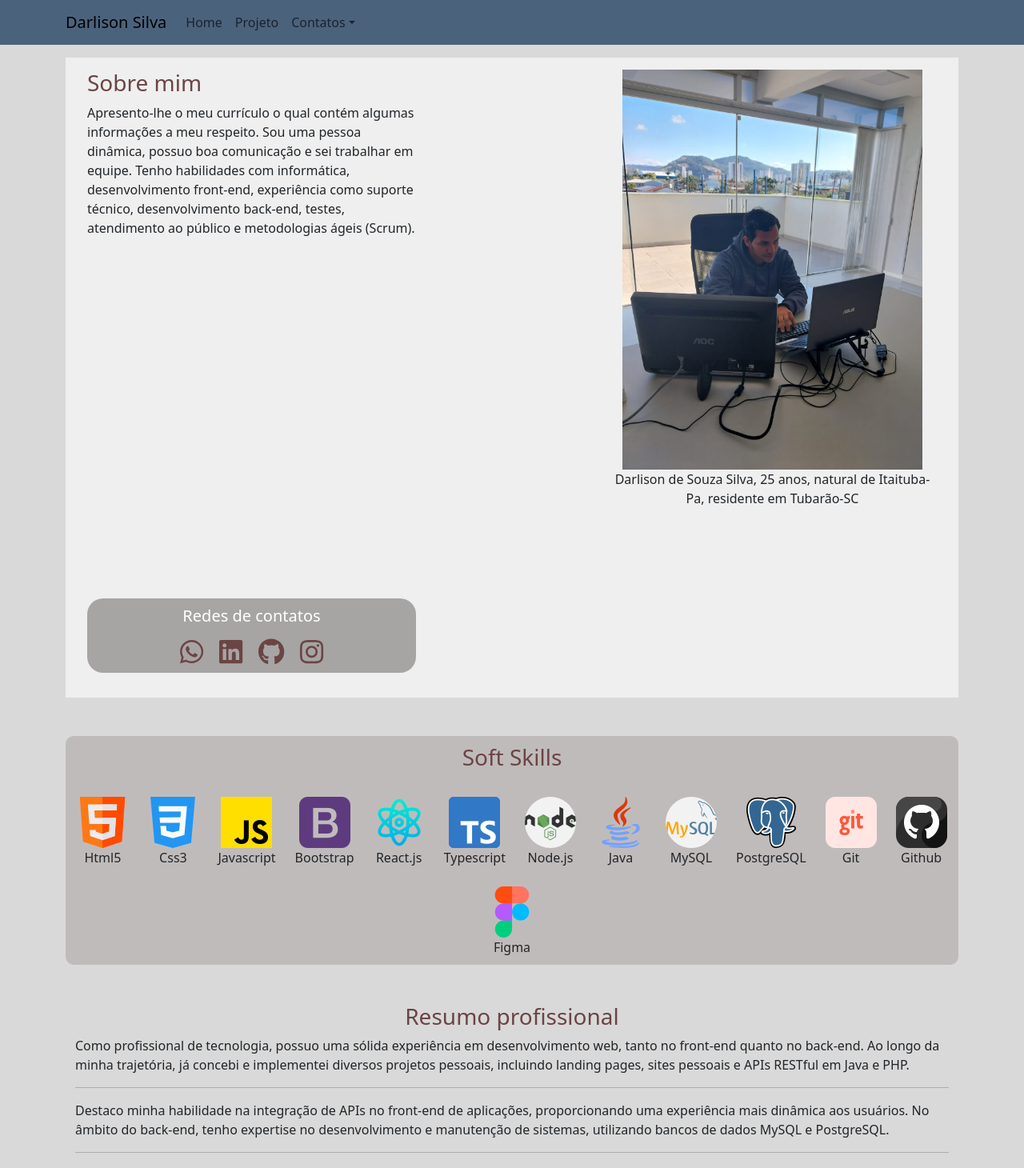
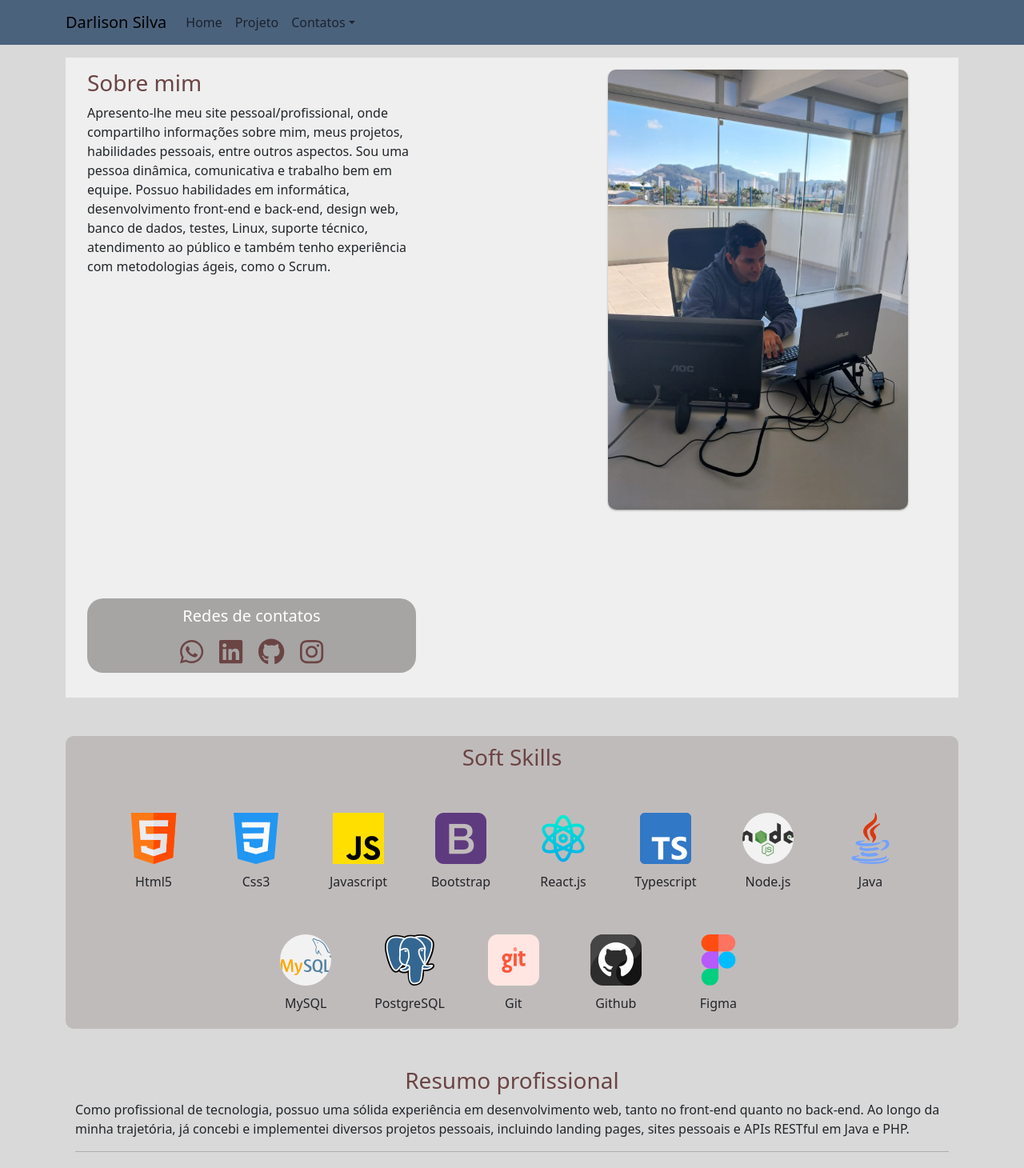
Before and after one commit to Darlison1398/carta-profissional, a React (Vite) app: page / in a window 1280 px wide. Shown: the top 1460 px of the page at 80% size. Built offline with nearby package versions, Linux system fonts and the light colour scheme.

Commit message:
atualizado 23-01-2024

```diff
--- a/src/App.css
+++ b/src/App.css
@@ -65,6 +65,19 @@ h5{
     margin-top: 2em;
 }
 
+.item{
+    margin: 10px;
+    border-radius: 10px;
+}
+
+.cont-icon{
+    margin: 10px;
+}
+
+.item:hover{
+    background-color: #D9D9D9;
+}
+
 
 /* hard skills */
 .skills{
@@ -87,6 +100,7 @@ h5{
     border-radius: 20px;
 }
 
+
 #icone{
     font-size: 20pt;
     /*color: #6B4444;*/
@@ -101,6 +115,9 @@ h5{
     background-color: #FFFDFD;
     padding: 15px;
     border-radius: 14px;
+    display: flex;
+    flex-direction: column;
+    justify-content: space-between;
 }
 
 .project h5 {
@@ -114,6 +131,7 @@ h5{
     border-radius: 20px;
     border: 2px solid #3f2319;
     justify-self: end;
+    margin-top: auto;
 }
 
 #btn-see:hover {
@@ -133,3 +151,233 @@ h5{
     border:none;
     padding: 10px;
 }
+
+
+
+
+
+/****************  inicio ********************/
+  figure {
+    position: relative;
+    display: flex;
+    align-items: center;
+    justify-content: center;
+    width: 375px;
+    min-width: 375px;
+    height: 550px;
+    border-radius: 10px;
+    box-shadow:
+      0 1px 3px rgba(0, 0, 0, 0.12),
+      0 1px 2px rgba(0, 0, 0, 0.24);
+    transition: all 0.3s cubic-bezier(.25, .8, .25, 1);
+    overflow: hidden;
+  }
+
+  figure:hover {
+    box-shadow:
+      0 14px 28px rgba(0, 0, 0, 0.25),
+      0 10px 10px rgba(0, 0, 0, 0.22);
+  }
+
+
+  figure:hover img {
+    transform: scale(1.25);
+  }
+
+  figure:hover figcaption {
+    bottom: 0;
+  }
+
+  img {
+    height: 100%;
+    transition: 0.25s;
+  }
+
+  figcaption {
+    position: absolute;
+    bottom: -34%;
+    left: 0;
+    width: 100%;
+    margin: 0;
+    padding: 30px;
+    background-color: #C0BBBB;
+    box-shadow: 0 0 20px rgba(0, 0, 0, 0.4);
+    color: #FFF;
+    line-height: 1;
+    transition: 0.25s;
+  }
+
+
+  figcaption p {
+    font-size: 14pt;
+    line-height: 1.75;
+  }
+
+  figcaption button {
+    position: relative;
+    display: flex;
+    align-items: center;
+    justify-content: center;
+    margin: 10px 0 0;
+    padding: 10px 30px;
+    background-color: var(--color-2);
+    border: none;
+    border-radius: 5px;
+    color: white;
+    font-size: 14px;
+    cursor: pointer;
+  }
+
+
+/********************** FIM    ************/
+
+
+
+
+/************** inicio dois   *************/
+
+.container-usual {
+    flex-grow: 1;
+    max-width: 960px;
+    margin-left: auto;
+    margin-right: auto;
+    padding-left: 20px;
+    padding-right: 20px;
+}
+.cards {
+    display: grid;
+    grid-template-columns: repeat(3, 1fr);
+    grid-gap: 32px;
+    margin: 0;
+    padding: 0;
+    list-style: none;
+}
+.cards__item {
+    height: 400px;
+}
+.card {
+    position: relative;
+    display: flex;
+    align-items: center;
+    justify-content: center;
+    background-color: #000;
+}
+.card::before {
+    content: "";
+    position: absolute;
+    top: 0;
+    left: 0;
+    z-index: 20;
+    width: 50%;
+    height: 100%;
+    background-color: rgba(255, 255, 255, 0.1);
+    pointer-events: none;
+}
+.card:nth-child(1) {
+    /*background-image: linear-gradient(45deg, #3503ad, #f7308c);*/
+    background-image: linear-gradient(45deg, #C0BBBB, #3f2319);
+}
+.card:nth-child(2) {
+    /*background-image: linear-gradient(45deg, #cf0, #09afff);*/
+    background-image: linear-gradient(45deg, #C0BBBB, #3f2319);
+}
+.card:nth-child(3) {
+    /*background-image: linear-gradient(45deg, #e91e63, #ffeb3b);*/
+    background-image: linear-gradient(45deg, #C0BBBB, #3f2319);
+}
+.card__frame {
+    position: absolute;
+    top: 0;
+    left: 0;
+    right: 0;
+    bottom: 0;
+    display: flex;
+    flex-direction: column;
+    align-items: center;
+    justify-content: center;
+    text-align: center;
+}
+
+.card__title {
+    margin: 0;
+    font-weight: 700;
+    letter-spacing: 0.08em;
+    text-transform: uppercase;
+}
+.card__overlay {
+    position: absolute;
+    bottom: 20px;
+    right: 20px;
+    display: flex;
+    align-items: center;
+    justify-content: center;
+    width: 52px;
+    height: 52px;
+    background-color: #fff;
+    border-radius: 50%;
+    box-shadow: 0 2px 4px rgba(0, 0, 0, 0.2);
+    transition: 0.5s;
+    cursor: pointer;
+}
+.card__overlay::before {
+    content: "Read";
+    font-size: 12px;
+    text-transform: uppercase;
+    font-weight: 500;
+    letter-spacing: 0.02em;
+}
+.card__overlay:hover, .card__overlay:focus {
+    bottom: 0;
+    right: 0;
+    width: 100%;
+    height: 100%;
+    box-shadow: none;
+    border-radius: 0;
+    opacity: 0.9;
+}
+.card__overlay:hover::before, .card__overlay:focus::before {
+    content: none;
+}
+.card:nth-child(1) .card__overlay {
+    /*background-image: linear-gradient(45deg, #3503ad, #f7308c);*/
+    background-image: linear-gradient(45deg, #FFFDFD, #f7308c);
+}
+.card:nth-child(2) .card__overlay {
+    /*background-image: linear-gradient(45deg, #cf0, #09afff);*/
+    background-image: linear-gradient(45deg, #FFFDFD, #f7308c);
+}
+.card:nth-child(3) .card__overlay {
+    /*background-image: linear-gradient(45deg, #e91e63, #ffeb3b);*/
+    background-image: linear-gradient(45deg, #FFFDFD, #f7308c);
+}
+.card__content {
+    z-index: 1;
+    padding: 20px;
+    line-height: 1.4;
+    opacity: 0;
+    visibility: hidden;
+    box-sizing: border-box;
+    pointer-events: none;
+    transition: 0s;
+}
+.card__overlay:hover ~ .card__content {
+    opacity: 1;
+    visibility: visible;
+    transition: 0.2s 0.3s;
+}
+.card__content h2 {
+    margin: 0;
+    margin-bottom: 16px;
+    color: #fff;
+}
+
+
+/****************  FIM   ******************/
+
+
+
+
+/** footer */
+.container-footer p{
+    margin: 10px 0;
+}
--- a/src/App.jsx
+++ b/src/App.jsx
@@ -3,6 +3,7 @@ import './App.css';
 //import { FontAwesomeIcon } from '@fortawesome/react-fontawesome';
 import Navbar_header from './components/header/Navbar_header';
 import Main from './components/main/main';
+import Usuals from './components/main/components/Usuals';
 import Footer from './components/footer/Footer';
 
 
--- a/src/components/footer/Footer.jsx
+++ b/src/components/footer/Footer.jsx
@@ -2,8 +2,9 @@ function Footer() {
 
     const foot = {
         display: 'flex',
-        justifyContent: 'flex-start',  // Alinhamento à esquerda
-        justifyContent: 'space-between',
+        justifyContent: 'center',
+        alignItems: 'center',
+        minHeight: '60px',
         backgroundColor: '#4B627D',
         textAlign: 'center',
         color: '#FFF',
@@ -11,7 +12,9 @@ function Footer() {
 
     return (
         <div className="container-footer" style={foot}>
-            <p>&copy;Darlison Silva</p>
+            <div>
+                <p className="text-center">&copy;Darlison Silva</p>
+            </div>
         </div>
     );
 };
--- a/src/components/main/Main.jsx
+++ b/src/components/main/Main.jsx
@@ -4,6 +4,7 @@ import Resume from "./components/Resume";
 import HardSkills from "./components/HardSkills";
 import Read from "./components/Read";
 import Portfolio from "./components/Portfolio";
+import Usuals from "./components/Usuals";
 import Zap from "./components/Zap";
 
 function Main() {
@@ -15,6 +16,7 @@ function Main() {
             <HardSkills />
             <Read />
             <Portfolio/>
+            <Usuals />
             <Zap />
         </div>
     );
--- a/src/components/main/components/AboutMe.jsx
+++ b/src/components/main/components/AboutMe.jsx
@@ -6,11 +6,12 @@ function AbouMe() {
         <div className="about-me" style={me}>
             <h3>Sobre mim</h3>
             <p>
-                Apresento-lhe o meu currículo o qual contém algumas informações a meu
-                respeito. Sou uma pessoa dinâmica, possuo boa comunicação e sei
-                trabalhar em equipe. Tenho habilidades com informática, desenvolvimento
-                front-end, experiência como suporte técnico, desenvolvimento back-end,
-                testes, atendimento ao público e metodologias ágeis (Scrum).
+                Apresento-lhe meu site pessoal/profissional, onde compartilho informações sobre
+                mim, meus projetos, habilidades pessoais, entre outros aspectos. Sou uma pessoa
+                dinâmica, comunicativa e trabalho bem em equipe. Possuo habilidades em
+                informática, desenvolvimento front-end e back-end, design web, banco de dados,
+                testes, Linux, suporte técnico, atendimento ao público e também tenho
+                experiência com metodologias ágeis, como o Scrum.
             </p>
         </div>
     );
--- a/src/components/main/components/HardSkills.jsx
+++ b/src/components/main/components/HardSkills.jsx
@@ -1,6 +1,6 @@
 import React from "react";
 import { FontAwesomeIcon } from '@fortawesome/react-fontawesome';
-import { faBullhorn, faUsersGear, faLaptop, faBusinessTime  } from '@fortawesome/free-solid-svg-icons';
+import { faBullhorn, faUsersGear, faLaptop, faBusinessTime, faPersonHarassing, faUserGear  } from '@fortawesome/free-solid-svg-icons';
 
 function HardSkills() {
 
@@ -13,13 +13,20 @@ function HardSkills() {
 
         facilidade com tecnologia
         <FontAwesomeIcon icon="fa-solid fa-user-gear" />
-    */}
+
+
+        Icones
+        <FontAwesomeIcon icon={faPersonHarassing} />
+        <FontAwesomeIcon icon={faUserGear} />
+        <FontAwesomeIcon icon={faUsersGear} />
+
+        */}
 
     return (
         <div className="container mt-5 text-center" id="container">
             <h3>HardSkills</h3>
 
-            <section className="skills">
+            <section className="skills text-center">
                 <div className="sk" >
                     <div className="cont-i">
                         <FontAwesomeIcon icon={faBullhorn} id="icone" />
@@ -38,17 +45,19 @@ function HardSkills() {
                     <div className="cont-i">
                         <FontAwesomeIcon icon= {faLaptop} id="icone" />
                     </div>
-                    <span>Facilidade com tecnologia</span>
+                    <span>Informática</span>
                 </div>
 
                 <div className="sk">
-                    <div className="cont-i"></div>
+                    <div className="cont-i">
+                        <FontAwesomeIcon icon={faUserGear} id="icone" />
+                    </div>
                     <span>Adaptabilidade</span>
                 </div>
 
                 <div className="sk">
                     <div className="cont-i">
-
+                        <FontAwesomeIcon icon={faPersonHarassing} id="icone" />
                     </div>
 
                     <span>Inglês intermediário</span>
--- a/src/components/main/components/Photo.jsx
+++ b/src/components/main/components/Photo.jsx
@@ -4,20 +4,22 @@ import euImage from '../../../assets/img/eu.jpeg';
 // Agora você pode usar a variável euImage para a referência à imagem.
 
 function Photo() {
-    const photo = {whidth: '400px', height: '500px'}
+   // const photo = {whidth: '400px', height: '500px'}
 
-    const ft = {
+    return (
+        <div className="container-photo">
+            {/*<div className="main-ft">
+                <img src={euImage} alt="Darlison Silva" style={photo} />
+            </div>*/}
+            <figure class="image-block">
+            	<img src={euImage} alt="Darlison Silva" />
+            	<figcaption>
+                    <p>
+                        Darlison Silva, 25 anos, natural de Itaituba - PA, residente em Tubarão - SC.
+                    </p>
+            	</figcaption>
+            </figure>
 
-    }
-    return (
-        <div className="container-photo" style={ft}>
-            <div className="main-ft">
-                <img src={euImage} alt="Darlison Silva" style={photo} />
-            </div>
-            <p>
-                Darlison de Souza Silva, 25 anos, natural de Itaituba- Pa,
-                residente em Tubarão-SC
-            </p>
         </div>
     );
 };
--- /dev/null
+++ b/src/components/main/components/Usuals.jsx
@@ -0,0 +1,54 @@
+import React from "react";
+
+function Usuals () {
+    const mt = { marginTop: '5em'};
+
+    return (
+        <div class="container-usual" style={mt}>
+            <ul class="cards">
+              <li class="card cards__item">
+                <div class="card__frame">
+                  <h2 class="card__title">Python</h2>
+                </div>
+                <div class="card__overlay"></div>
+                <div class="card__content">
+                  <h2>Python</h2>
+                  <p>
+                      Meus estudos em programação se iniciaram na linguagem python, onde tive uma boa base
+                      de lógica de programação nessa tecnologia fantástica.
+                   </p>
+                </div>
+              </li>
+              <li class="card cards__item">
+                <div class="card__frame">
+                  <h2 class="card__title">Php</h2>
+                </div>
+                <div class="card__overlay"></div>
+                <div class="card__content">
+                  <h2>Php</h2>
+                  <p>
+                    Comecei a estudar essa tecnologia em 2023 quando tive a minha primeira oportunidade em uma
+                    empresa, e o php era a principal tecnologia usada nela. No ambiente de trabalho, usei alguns
+                    frameworks dela, como o codeigniter e o laravel.
+                  </p>
+                </div>
+              </li>
+              <li class="card cards__item">
+                <div class="card__frame">
+                  <h2 class="card__title">MongoDB</h2>
+                </div>
+                <div class="card__overlay"></div>
+                <div class="card__content">
+                  <h2>MongoDB</h2>
+                  <p>
+                    Usei essa tecnologia em projetos da faculdade. Na época, foi apenas para questão de estudos,
+                    mas obtive uma boa base nela. Futuramente, pretendo me aprofundar um pouco mais nela.
+                  </p>
+                </div>
+              </li>
+            </ul>
+        </div>
+    );
+};
+
+export default Usuals;
```
